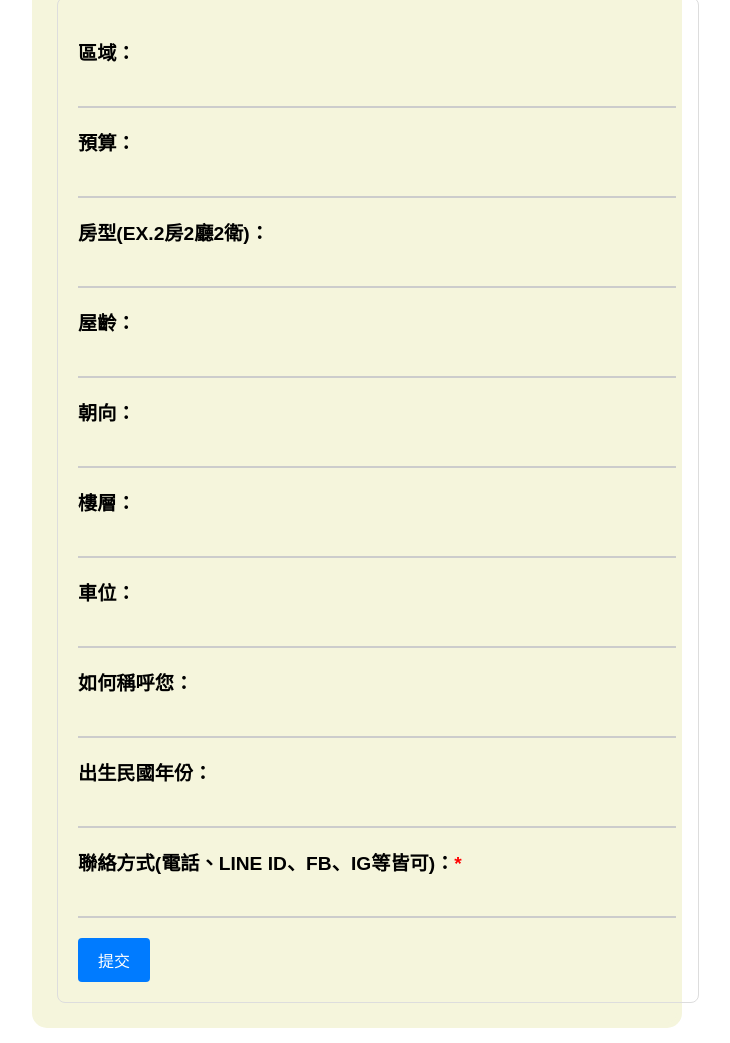
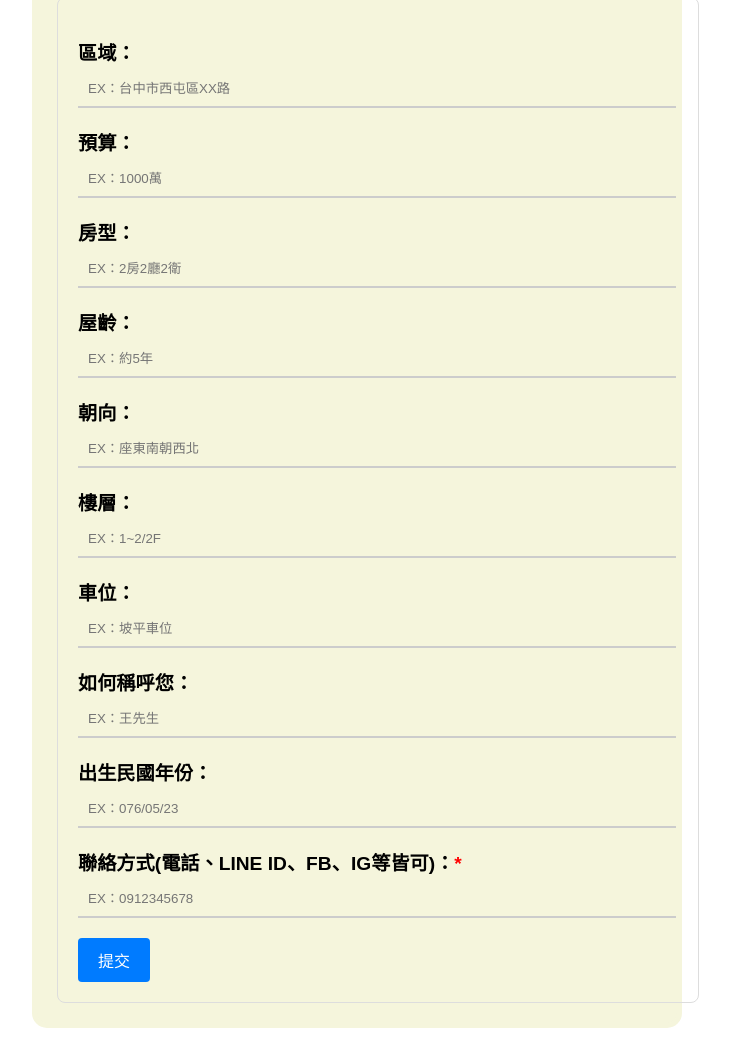
Before and after one commit to Better-Call-Sean/google-form-website, a plain HTML site: page index.html in a window 1280 px wide. Shown: the part 636-1679 px from the top of the page, without its empty margins (283-1013 px from the left). Drawn offline with Linux system fonts and the light colour scheme.

Commit message:
Update index.html
虛線文字

```diff
--- a/index.html
+++ b/index.html
@@ -64,34 +64,34 @@ height="0" width="0" style="display:none;visibility:hidden"></iframe></noscript>
     <section class="form-section">
         <form action="https://docs.google.com/forms/d/e/1FAIpQLSedxKLefbGBLkrk0QtS5wsEv9odNWxefts10CHXs1Y9O9iYLQ/formResponse" method="post">
             <label for="region">區域：</label>
-            <input type="text" id="region" name="entry.1740806655">
+            <input type="text" id="region" name="entry.1740806655" placeholder="EX：台中市西屯區XX路">
 
             <label for="budget">預算：</label>
-            <input type="text" id="budget" name="entry.1142595560">
+            <input type="text" id="budget" name="entry.1142595560" placeholder="EX：1000萬">
 
-            <label for="roomType">房型(EX.2房2廳2衛)：</label>
-            <input type="text" id="roomType" name="entry.24853658">
+            <label for="roomType">房型：</label>
+            <input type="text" id="roomType" name="entry.24853658" placeholder="EX：2房2廳2衛">
 
             <label for="buildingAge">屋齡：</label>
-            <input type="text" id="buildingAge" name="entry.317058043">
+            <input type="text" id="buildingAge" name="entry.317058043" placeholder="EX：約5年">
 
             <label for="orientation">朝向：</label>
-            <input type="text" id="orientation" name="entry.541792377">
+            <input type="text" id="orientation" name="entry.541792377" placeholder="EX：座東南朝西北">
 
             <label for="floor">樓層：</label>
-            <input type="text" id="floor" name="entry.1140864613">
+            <input type="text" id="floor" name="entry.1140864613" placeholder="EX：1~2/2F">
 
             <label for="parking">車位：</label>
-            <input type="text" id="parking" name="entry.974832675">
+            <input type="text" id="parking" name="entry.974832675" placeholder="EX：坡平車位">
 
             <label for="name">如何稱呼您：</label>
-            <input type="text" id="name" name="entry.1255587518">
+            <input type="text" id="name" name="entry.1255587518" placeholder="EX：王先生">
 
             <label for="birthYear">出生民國年份：</label>
-            <input type="text" id="birthYear" name="entry.635620054">
+            <input type="text" id="birthYear" name="entry.635620054" placeholder="EX：076/05/23">
 
             <label for="contact">聯絡方式(電話、LINE ID、FB、IG等皆可)：<span class="required">*</span></label>
-            <input type="text" id="contact" name="entry.1169348574" required>
+            <input type="text" id="contact" name="entry.1169348574" required placeholder="EX：0912345678">
 
             <button type="submit">提交</button>
         </form>
```
